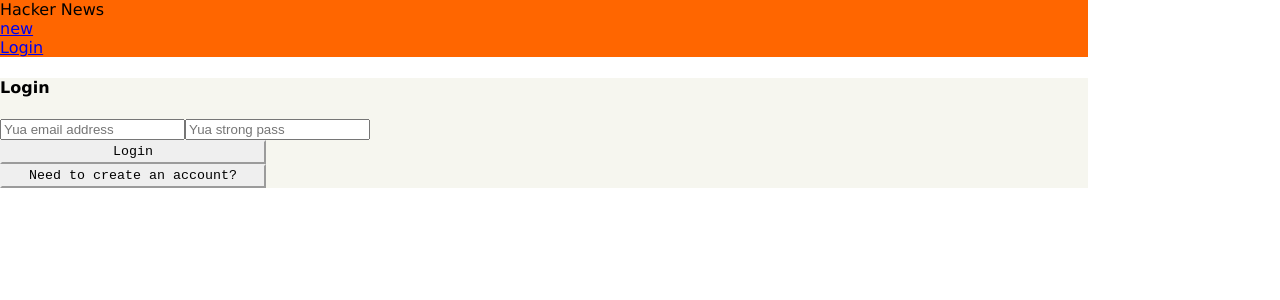
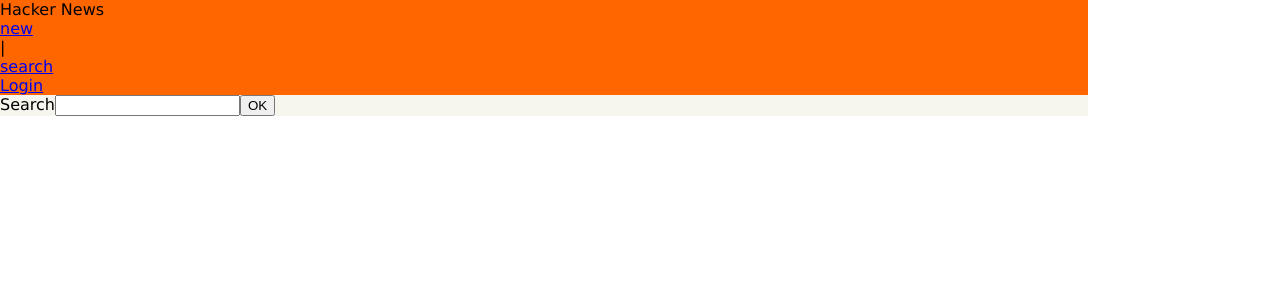
Before and after one commit to kaka-ruto/hackernews-clone, a React (Create React App) app: page /search in a window 1280 px wide. Shown: the top 300 px of the page. Built offline with nearby package versions, Linux system fonts and the light colour scheme; the HTML template or start-up script is replaced by a standard one.

Commit message:
Search list of links

```diff
--- a/src/components/App.js
+++ b/src/components/App.js
@@ -4,6 +4,7 @@
 import CreateLink from './CreateLink'
 import Header from './Header'
 import Login from './Login'
+import Search from './Search'
 
 class App extends Component {
   render() {
@@ -14,7 +15,8 @@
           <Switch>
             <Route exact path="/" component={LinkList} />
             <Route exact path="/create" component={CreateLink} />
-            <Route exact paht="/login" component={Login} />
+            <Route exact path="/login" component={Login} />
+            <Route exact path="/search" component={Search} />
           </Switch>
         </div>
       </div>
--- a/src/components/Header.js
+++ b/src/components/Header.js
@@ -12,6 +12,10 @@
           <div className="fw7 mr1">Hacker News</div>
           <Link to="/" className="ml1 no-underline black">
             new
+          </Link>
+          <div className="ml1">|</div>
+          <Link to="/search" className="ml1 no-underline black">
+            search
           </Link>
           {authToken && (
             <div className="flex">
--- a/src/components/LinkList.js
+++ b/src/components/LinkList.js
@@ -47,7 +47,6 @@
 
           return (
             <div>
-              .class
               {linksToRender.map((link, index) => (
                 <Link
                   key={link.id}
--- /dev/null
+++ b/src/components/Search.js
@@ -0,0 +1,64 @@
+import React, { Component } from 'react'
+import { withApollo } from 'react-apollo'
+import gql from 'graphql-tag'
+import Link from './Link'
+
+const FEED_SEARCH_QUERY = gql`
+  query FeedSearchQuery($filter: String!) {
+    feed(filter: $filter) {
+      links {
+        id
+        url
+        description
+        createdAt
+        postedBy {
+          id
+          name
+        }
+        votes {
+          id
+          user {
+            id
+          }
+        }
+      }
+    }
+  }
+`
+
+class Search extends Component {
+  state = {
+    links: [],
+    filter: ''
+  }
+
+  render() {
+    return (
+      <div>
+        <div>
+          Search
+          <input
+            type='text'
+            onChange={e => this.setState({ filter: e.target.value })}
+          />
+          <button onClick={() => this._executeSearch()}>OK</button>
+        </div>
+        {this.state.links.map((link, index) => (
+          <Link key={link.id} link={link} index={index}/>
+        ))}
+      </div>
+    )
+  }
+
+  _executeSearch = async () => {
+    const { filter } = this.state
+    const result = await this.props.client.query({
+      query: FEED_SEARCH_QUERY,
+      variables: { filter },
+    })
+    const links = result.data.feed.links
+    this.setState({ links })
+  }
+}
+
+export default withApollo(Search)
```
